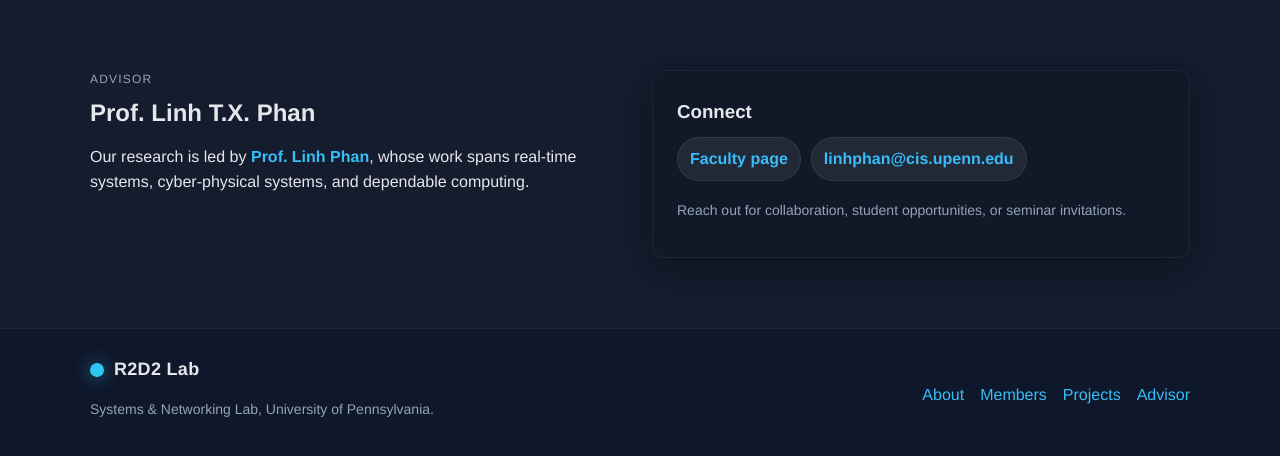
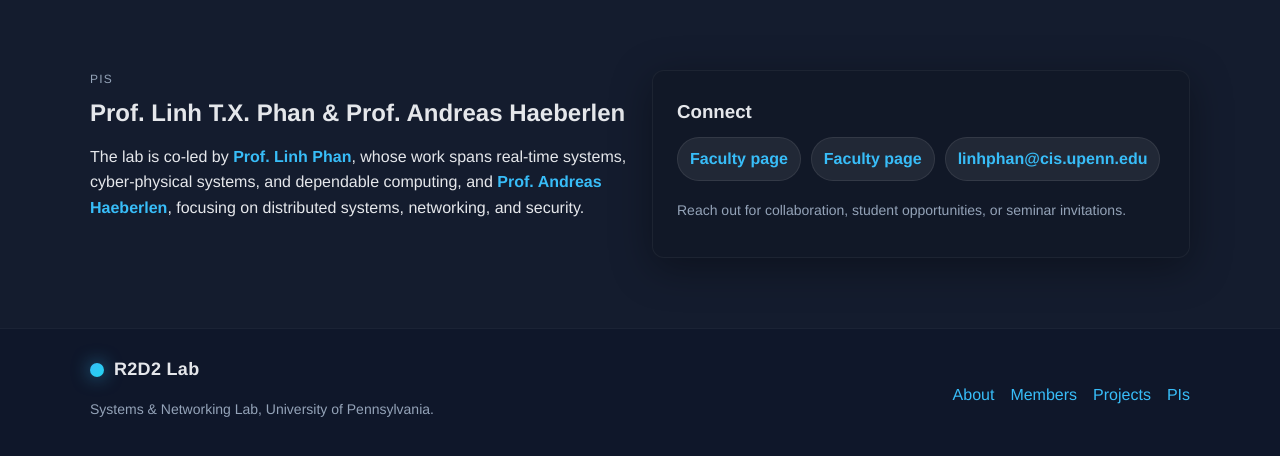
Before and after one commit to phan-lab/phan-lab.github.io, a plain HTML site: page docs/index.html in a window 1280 px wide. Shown: the part 1740-2196 px from the top of the page. Drawn offline with Linux system fonts and the light colour scheme.

Commit message:
Change advisor to PIs, add Andreas links

```diff
--- a/docs/index.html
+++ b/docs/index.html
@@ -17,7 +17,7 @@
         <a href="#about">About</a>
         <a href="#members">Lab Members</a>
         <a href="#projects">Projects</a>
-        <a href="#advisor">Advisor</a>
+        <a href="#pis">PIs</a>
       </nav>
     </div>
   </header>
@@ -130,20 +130,23 @@
       </div>
     </section>
 
-    <section id="advisor" class="section shaded">
+    <section id="pis" class="section shaded">
       <div class="container two-col">
         <div>
-          <p class="eyebrow">Advisor</p>
-          <h2>Prof. Linh T.X. Phan</h2>
+          <p class="eyebrow">PIs</p>
+          <h2>Prof. Linh T.X. Phan &amp; Prof. Andreas Haeberlen</h2>
           <p>
-            Our research is led by <a class="inline-link" href="https://www.cis.upenn.edu/~linhphan/" target="_blank" rel="noreferrer">Prof. Linh Phan</a>,
-            whose work spans real-time systems, cyber-physical systems, and dependable computing.
+            The lab is co-led by <a class="inline-link" href="https://www.cis.upenn.edu/~linhphan/" target="_blank" rel="noreferrer">Prof. Linh Phan</a>,
+            whose work spans real-time systems, cyber-physical systems, and dependable computing, and
+            <a class="inline-link" href="https://haeberlen.cis.upenn.edu/" target="_blank" rel="noreferrer">Prof. Andreas Haeberlen</a>,
+            focusing on distributed systems, networking, and security.
           </p>
         </div>
         <div class="card">
           <h3>Connect</h3>
           <ul class="pill-list">
             <li><a class="inline-link" href="https://www.cis.upenn.edu/~linhphan/" target="_blank" rel="noreferrer">Faculty page</a></li>
+            <li><a class="inline-link" href="https://haeberlen.cis.upenn.edu/" target="_blank" rel="noreferrer">Faculty page</a></li>
             <li><a class="inline-link" href="mailto:linhphan@cis.upenn.edu">linhphan@cis.upenn.edu</a></li>
           </ul>
           <p class="small">Reach out for collaboration, student opportunities, or seminar invitations.</p>
@@ -165,7 +168,7 @@
         <a href="#about">About</a>
         <a href="#members">Members</a>
         <a href="#projects">Projects</a>
-        <a href="#advisor">Advisor</a>
+        <a href="#pis">PIs</a>
       </div>
     </div>
   </footer>
```
